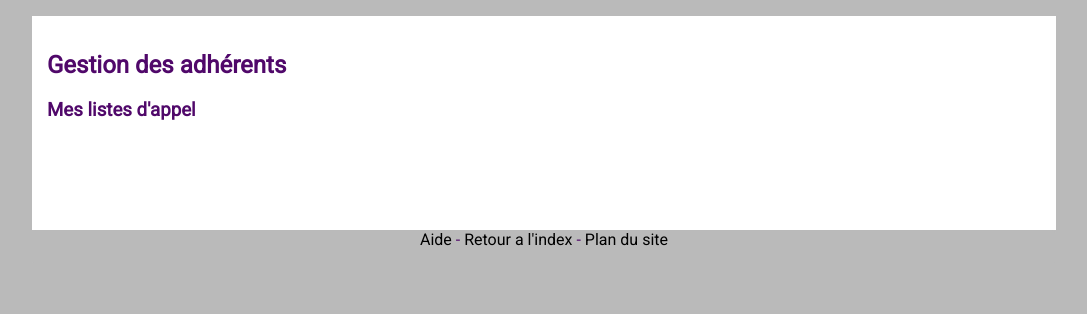
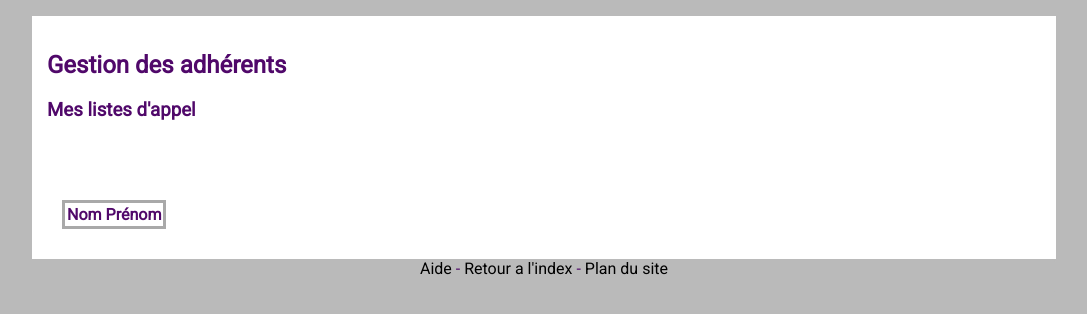
Before and after one commit to louloucandance/TempsDanseProjet, a PHP site: page /GestionAdhListesBDD.php in a window 1280 px wide. Shown: the part 164-478 px from the top of the page, without its empty margins (96-1183 px from the left). Run offline with PHP 8.4, Linux system fonts and the light colour scheme; data that the repository does not hold is empty.

Commit message:
Avec en tête dans les listes d'appel
Nom - Prénom entre th

```diff
--- a/GestionAdhListesBDD.php
+++ b/GestionAdhListesBDD.php
@@ -15,7 +15,7 @@
 			$Cours=$_POST['Cours'];
 			$chunks = explode ("_", $Cours);
 			list($Discipline, $Niveau) = explode("_", $Cours);
-			echo "<table><caption>$Discipline $Niveau<caption>";
+			echo "<table><caption>$Discipline $Niveau<caption><tr><th>Nom</th><th>Prénom</th></tr>";
 			$reponse=$bdd->query("SELECT Nom, Prenom FROM `adherent` INNER JOIN `classe` ON adherent.`NumAdh` = classe.`NumAdh` WHERE classe.`Discipline`='BarreSol'
 			");
 			while($Eleves=$reponse->fetch()){ ?>
```
Also changed, not shown: index.php (line endings or trailing spaces).
